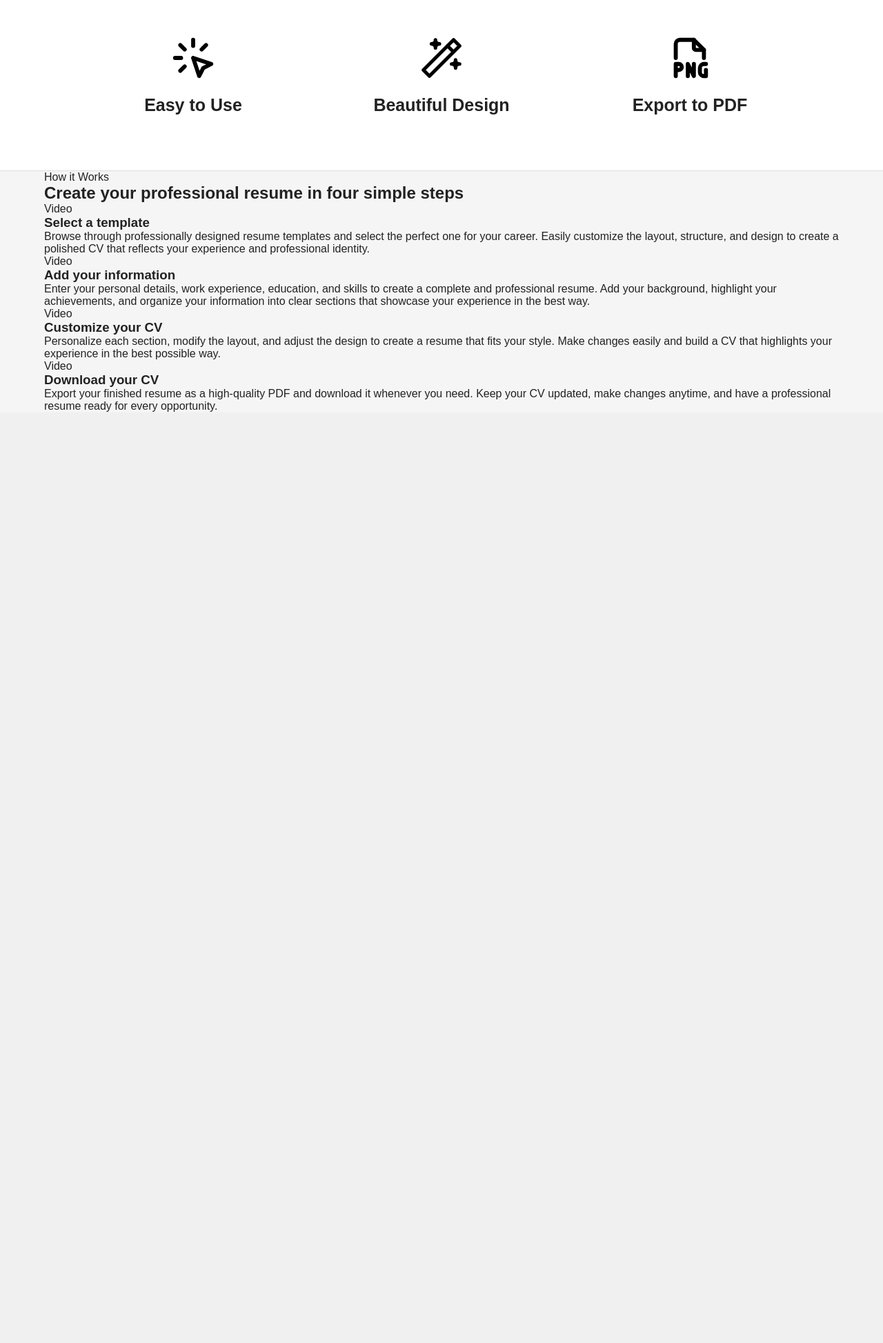
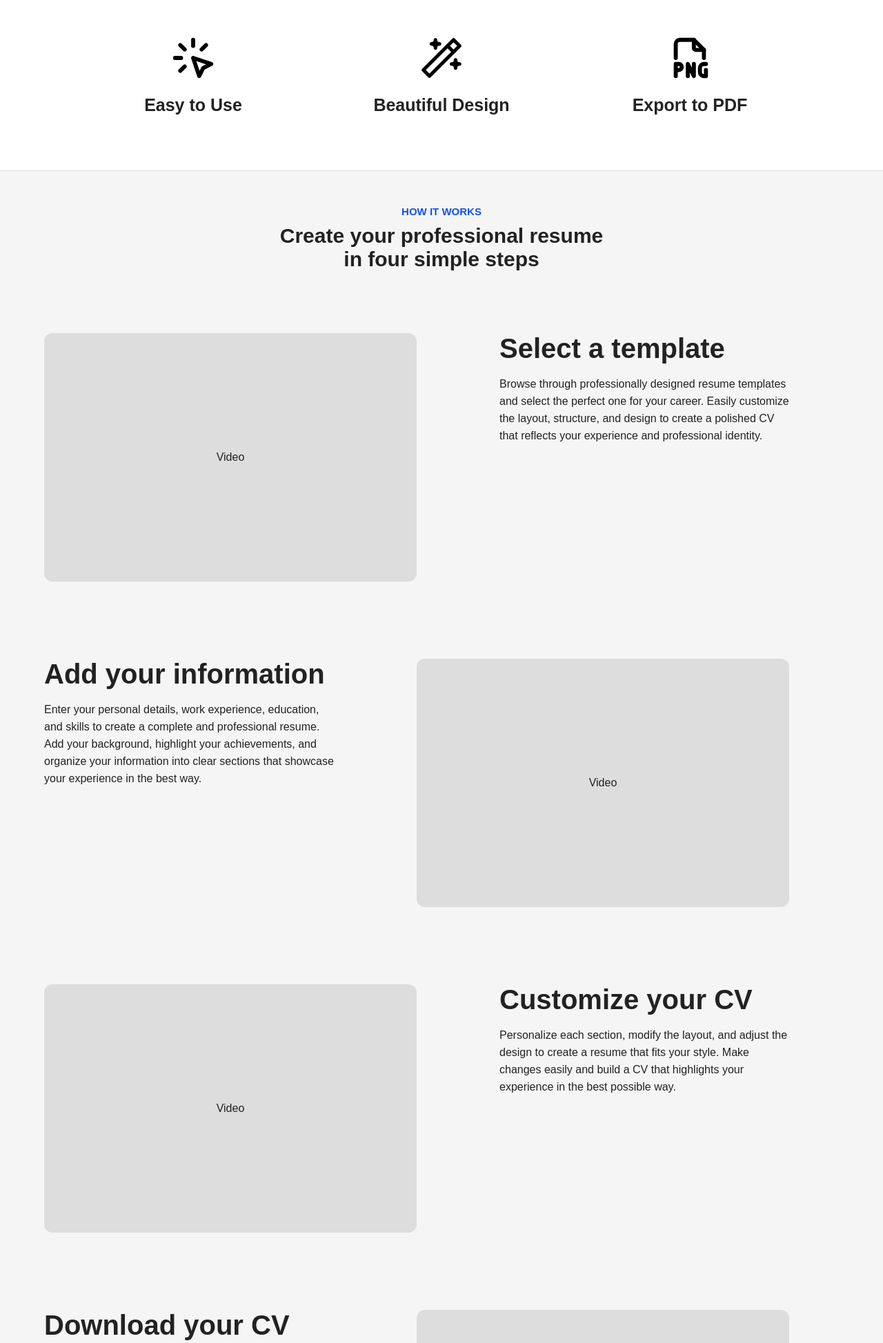
Before and after one commit to Gajwerixon/django-cv-builder, a Django app: page / in a window 1280 px wide. Shown: the part 400-2347 px from the top of the page at 69% size. Before the commit the page ends 997 px from the top, so only its background shows below. Run offline with Django 5.2, Linux system fonts and the light colour scheme.

Commit message:
add how-it-works css

```diff
--- a/static/css/home.css
+++ b/static/css/home.css
@@ -1,3 +1,5 @@
+/* Hero Section */
+
 .hero {
     text-align: center;
     padding-top: 50px;
@@ -39,6 +41,8 @@
     color: white;
 }
 
+/* Feature Section */
+
 .features {
     padding: 50px 0;
     background: white;
@@ -68,3 +72,82 @@
     font-weight: bold;
     font-size: 25px;
 }
+
+/* How-it-works Section */
+
+/* Title */
+
+.how-it-works {
+    height: 500px;
+}
+
+.how-it-works-title {
+    padding: 50px 0;
+    text-align: center;
+}
+
+.how-it-works-title span {
+    display: block;
+    margin-bottom: 10px;
+    text-transform: uppercase;
+    font-weight: bold;
+    font-size: 15px;
+    color: #1155e7;
+}
+
+.how-it-works-title h2 {
+    width: 500px;
+    margin: 0 auto;
+    font-size: 30px;
+}
+
+/* Steps */
+
+.steps-container {
+    margin-top: 40px;
+    max-width: 1080px;
+}
+
+.step {
+    display: flex;
+    justify-content: space-between;
+
+    gap: 120px;
+
+    margin-bottom: 72px;
+    height: 400px;
+}
+
+.step-image,
+.step-content {
+    flex: 1;
+}
+
+.video-placeholder {
+    height: 360px;
+    width: 540px;
+    background: #ddd;
+    border-radius: 12px;
+
+    display: flex;
+    justify-content: center;
+    align-items: center;
+}
+
+.step-content {
+    max-width: 450px;
+}
+
+.step-reverse {
+    flex-direction: row-reverse;
+}
+
+.step-content h3 {
+    font-size: 40px;
+    margin-bottom: 16px;
+}
+
+.step-content p {
+    font-size: 16px;
+    line-height: 25px;
+}
```
